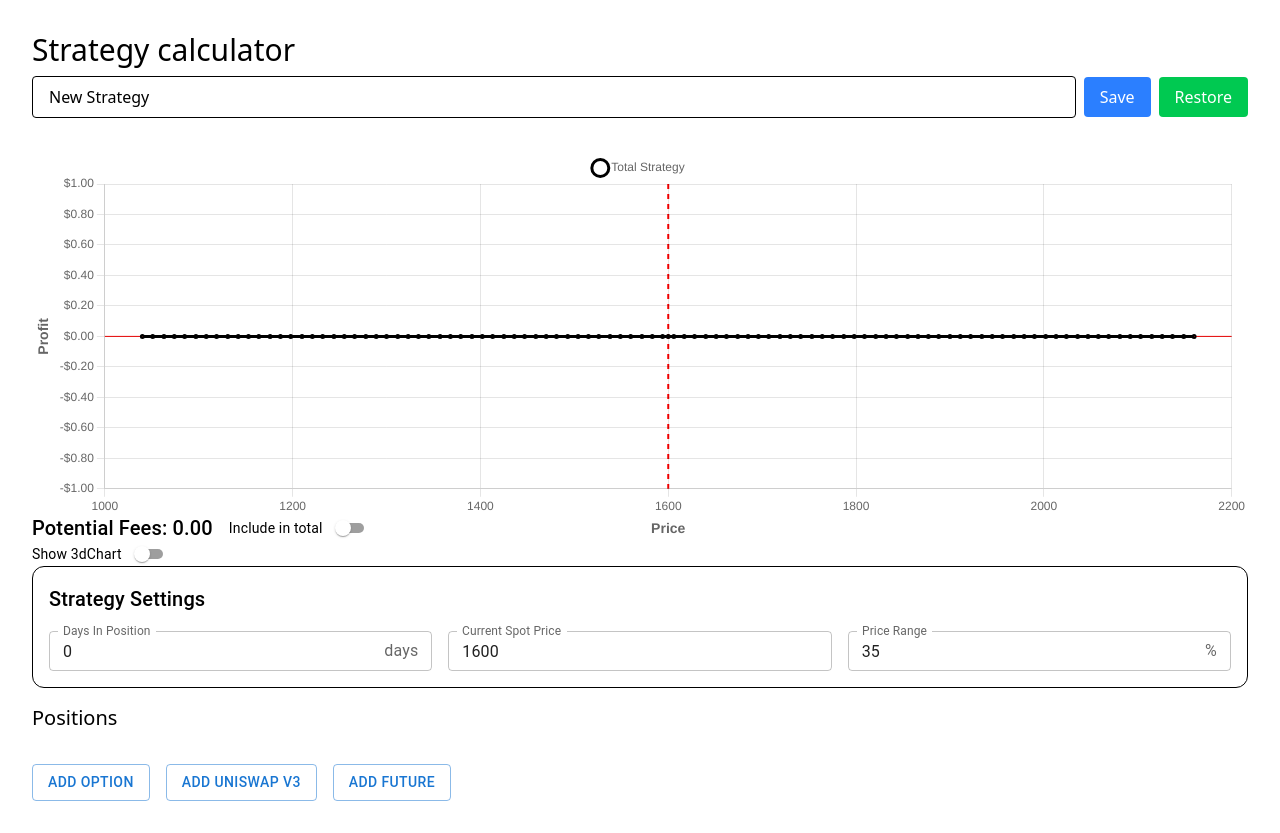
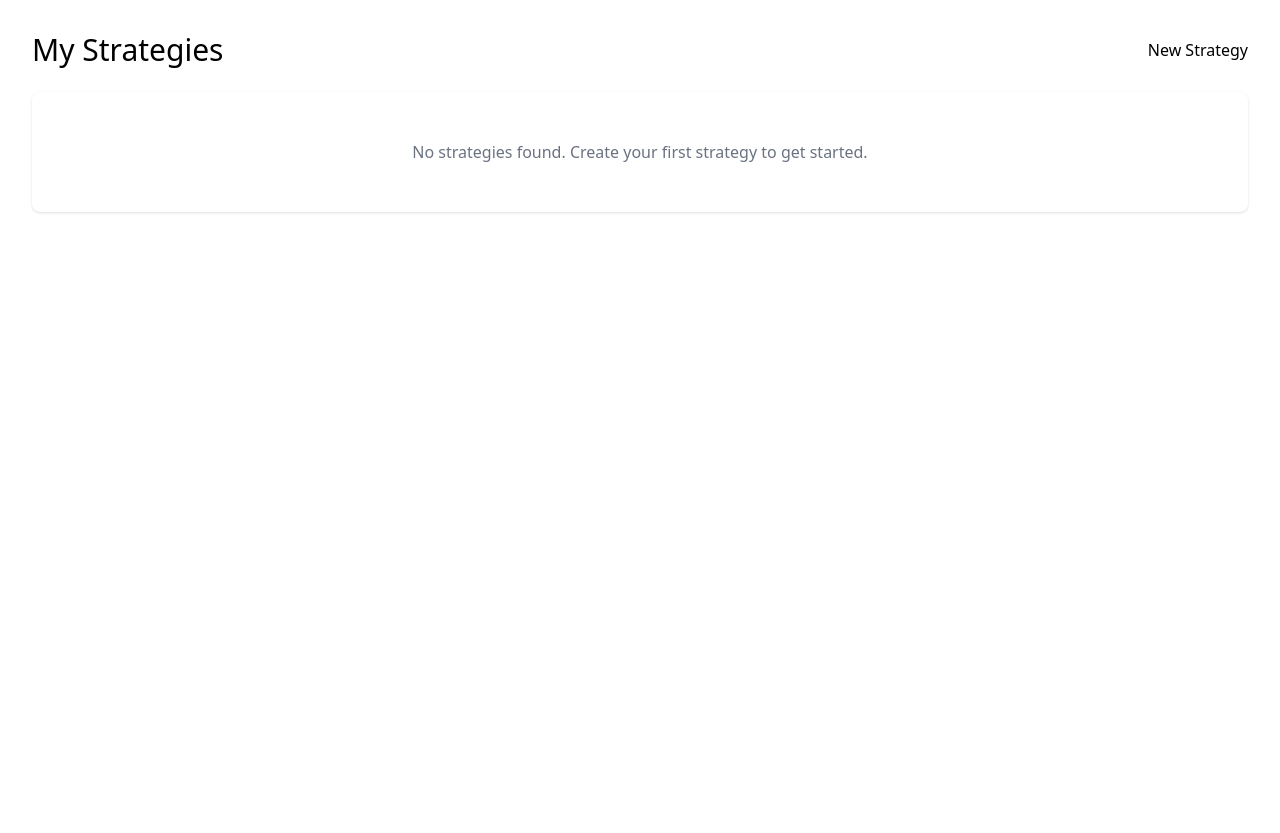
Before and after one commit to siemarell/lp-calculator, a React (Vite) app: page / in a window 1280 px wide. After the commit the page ends 800 px from the top, so only its background shows below. Built offline with nearby package versions, Linux system fonts and the light colour scheme.

Commit message:
strategies list

```diff
--- a/src/App.tsx
+++ b/src/App.tsx
@@ -1,13 +1,16 @@
 import { BrowserRouter as Router, Routes, Route } from 'react-router-dom';
 import { StrategyPage } from "src/pages/StrategyPage/StrategyPage";
+import { StrategiesListPage } from "src/pages/StrategiesListPage/StrategiesListPage";
 
 function App() {
   return (
     <Router>
       <div className="App">
         <Routes>
-          <Route path="/" element={<StrategyPage />} />
-          {/* Add more routes here as needed */}
+          <Route path="/" element={<StrategiesListPage />} />
+          <Route path="/strategies" element={<StrategiesListPage />} />
+          <Route path="/strategy/new" element={<StrategyPage />} />
+          <Route path="/strategy/:id" element={<StrategyPage />} />
         </Routes>
       </div>
     </Router>
--- /dev/null
+++ b/src/pages/StrategiesListPage/StrategiesListPage.tsx
@@ -0,0 +1,129 @@
+import { observer } from "mobx-react-lite";
+import { useNavigate } from "react-router-dom";
+import { useState, useEffect } from "react";
+import { PageRoot } from "src/components/PageRoot";
+import { H1 } from "src/components/H1";
+import { localStorageUtils, SavedStrategy } from "src/utils/localStorage";
+
+export const StrategiesListPage = observer(() => {
+  const navigate = useNavigate();
+  const [strategies, setStrategies] = useState<SavedStrategy[]>([]);
+  const [loading, setLoading] = useState(true);
+
+  useEffect(() => {
+    loadStrategies();
+  }, []);
+
+  const loadStrategies = () => {
+    setLoading(true);
+    try {
+      const savedStrategies = localStorageUtils.loadStrategies();
+      // Sort by last modified date (newest first)
+      const sortedStrategies = savedStrategies.sort(
+        (a, b) =>
+          new Date(b.lastModified).getTime() -
+          new Date(a.lastModified).getTime(),
+      );
+      setStrategies(sortedStrategies);
+    } catch (error) {
+      console.error("Failed to load strategies:", error);
+    } finally {
+      setLoading(false);
+    }
+  };
+
+  const handleNewStrategy = () => {
+    navigate("/strategy/new");
+  };
+
+  const handleStrategyClick = (id: string) => {
+    navigate(`/strategy/${id}`);
+  };
+
+  const handleDeleteStrategy = (
+    e: React.MouseEvent,
+    id: string,
+    name: string,
+  ) => {
+    e.stopPropagation();
+    if (window.confirm(`Are you sure you want to delete "${name}"?`)) {
+      localStorageUtils.deleteStrategy(id);
+      loadStrategies(); // Reload the list
+    }
+  };
+
+  const formatDate = (dateString: string) => {
+    const date = new Date(dateString);
+    return (
+      date.toLocaleDateString() +
+      " " +
+      date.toLocaleTimeString([], { hour: "2-digit", minute: "2-digit" })
+    );
+  };
+
+  if (loading) {
+    return (
+      <PageRoot className="flex flex-col gap-6">
+        <div className="flex items-center justify-between">
+          <H1>My Strategies</H1>
+          <button onClick={handleNewStrategy}>New Strategy</button>
+        </div>
+        <div className="flex items-center justify-center py-12">
+          <div className="text-gray-500">Loading strategies...</div>
+        </div>
+      </PageRoot>
+    );
+  }
+
+  return (
+    <PageRoot className="flex flex-col gap-6">
+      <div className="flex items-center justify-between">
+        <H1>My Strategies</H1>
+        <button onClick={handleNewStrategy}>New Strategy</button>
+      </div>
+
+      <div className="overflow-hidden rounded-lg bg-white shadow">
+        <ul className="divide-y divide-gray-200">
+          {strategies.length > 0 ? (
+            strategies.map((strategy) => (
+              <li key={strategy.id}>
+                <div className="block w-full px-6 py-4 hover:bg-gray-50">
+                  <div className="flex items-center justify-between">
+                    <button
+                      onClick={() => handleStrategyClick(strategy.id)}
+                      className="flex-1 text-left"
+                    >
+                      <div className="font-medium text-gray-900">
+                        {strategy.name}
+                      </div>
+                      <div className="text-sm text-gray-500">
+                        {strategy.positionsCount} position
+                        {strategy.positionsCount !== 1 ? "s" : ""} • Last
+                        modified {formatDate(strategy.lastModified)}
+                      </div>
+                    </button>
+                    <button
+                      onClick={(e) =>
+                        handleDeleteStrategy(e, strategy.id, strategy.name)
+                      }
+                      className="ml-4 rounded-full p-2 text-gray-400 transition-colors hover:bg-red-50 hover:text-red-500"
+                      title="Delete strategy"
+                    >
+                      Delete
+                    </button>
+                  </div>
+                </div>
+              </li>
+            ))
+          ) : (
+            <div className="px-6 py-12 text-center">
+              <p className="text-gray-500">
+                No strategies found. Create your first strategy to get started.
+              </p>
+            </div>
+          )}
+        </ul>
+      </div>
+    </PageRoot>
+  );
+});
--- a/src/pages/StrategyPage/StrategyPage.tsx
+++ b/src/pages/StrategyPage/StrategyPage.tsx
@@ -7,26 +7,23 @@ import { observer } from "mobx-react-lite";
 import { H1 } from "src/components/H1";
 import { StrategyControls } from "./components/StrategyControls";
 import { useEffect, useRef, useState } from "react";
-
-interface SavedStrategy {
-  name: string;
-  spotPrice: number;
-  daysInPosition: number;
-  priceRangePercent: number;
-  includeFeesInTotal: boolean;
-  show3dChart: boolean;
-  positions: ReturnType<Strategy["positions"][number]["toJson"]>[];
-  savedAt: string;
-  hiddenSeries: string[];
-}
+import { useParams, useNavigate } from "react-router-dom";
+import { localStorageUtils, SavedStrategy } from "src/utils/localStorage";
 
 interface StrategyPageProps {
   className?: string;
 }
 
 export const StrategyPage = observer((props: StrategyPageProps) => {
-  const [strategy, setStrategy] = useState(
-    new Strategy({
+  const { id } = useParams<{ id: string }>();
+  const navigate = useNavigate();
+  const [strategy, setStrategy] = useState<Strategy | null>(null);
+  const [loading, setLoading] = useState(true);
+
+  useEffect(() => {
+    if (id === "new") {
+      // Create a new strategy
+      const newStrategy = new Strategy({
         daysInPosition: 0,
         spotPrice: 1600,
         name: "New Strategy",
@@ -35,17 +32,107 @@ export const StrategyPage = observer((props: StrategyPageProps) => {
         includeFeesInTotal: false,
         hiddenSeries: new Set(),
         show3dChart: false,
-    }),
+      });
+      setStrategy(newStrategy);
+      setLoading(false);
+    } else if (id) {
+      // Load existing strategy
+      const loadedStrategy = localStorageUtils.loadStrategy(id);
+      if (loadedStrategy) {
+        setStrategy(loadedStrategy);
+      } else {
+        // Strategy not found, redirect to strategies list
+        navigate("/strategies");
+        return;
+      }
+      setLoading(false);
+    } else {
+      // No ID provided, create new strategy
+      const newStrategy = new Strategy({
+        daysInPosition: 0,
+        spotPrice: 1600,
+        name: "New Strategy",
+        positions: [],
+        priceRangePercent: 35,
+        includeFeesInTotal: false,
+        hiddenSeries: new Set(),
+        show3dChart: false,
+      });
+      setStrategy(newStrategy);
+      setLoading(false);
+    }
+  }, [id, navigate]);
+
+  useEffect(() => {
+    return () => {
+      if (strategy) {
+        strategy.dispose();
+      }
+    };
+  }, [strategy]);
+
+  const handleSave = () => {
+    if (!strategy) return;
+
+    if (!strategy.name.trim()) {
+      alert("Please enter a strategy name");
+      return;
+    }
+
+    if (id && id !== "new") {
+      // Update existing strategy
+      localStorageUtils.updateStrategy(id, strategy);
+    } else {
+      // Save new strategy
+      localStorageUtils.saveStrategy(strategy);
+      // Redirect to the new strategy's page
+      const savedStrategies = localStorageUtils.loadStrategies();
+      const savedStrategy = savedStrategies.find(
+        (s) => s.name === strategy.name,
       );
-  useEffect(() => {
-    return () => strategy.dispose();
-  }, [strategy]);
+      if (savedStrategy) {
+        navigate(`/strategy/${savedStrategy.id}`);
+      }
+    }
+  };
+
+  if (loading) {
+    return (
+      <PageRoot className={cn("flex flex-col gap-6", props.className)}>
+        <div className="flex items-center justify-center py-12">
+          <div className="text-gray-500">Loading strategy...</div>
+        </div>
+      </PageRoot>
+    );
+  }
+
+  if (!strategy) {
+    return (
+      <PageRoot className={cn("flex flex-col gap-6", props.className)}>
+        <div className="flex items-center justify-center py-12">
+          <div className="text-gray-500">Strategy not found</div>
+        </div>
+      </PageRoot>
+    );
+  }
 
   return (
     <PageRoot className={cn("flex flex-col gap-6", props.className)}>
       <div className="flex flex-col gap-2">
+        <div className="flex items-center gap-4">
+          <button
+            onClick={() => navigate("/strategies")}
+            className="flex items-center gap-2 bg-gray-500 hover:bg-gray-600"
+          >
+            Back to Strategies
+          </button>
           <H1>Strategy calculator</H1>
-        <StrategySaveRestore strategy={strategy} onRestore={setStrategy} />
+        </div>
+        <StrategySaveRestore
+          strategy={strategy}
+          onRestore={setStrategy}
+          onSave={handleSave}
+        />
       </div>
       <StrategyChart strategy={strategy} />
       {strategy.show3dChart && <StrategyChart3D strategy={strategy} />}
@@ -55,16 +142,21 @@ export const StrategyPage = observer((props: StrategyPageProps) => {
 });
 
 const StrategySaveRestore = observer(
-  (props: { strategy: Strategy; onRestore: (s: Strategy) => void }) => {
+  (props: {
+    strategy: Strategy;
+    onRestore: (s: Strategy) => void;
+    onSave: () => void;
+  }) => {
     const [isDropdownOpen, setIsDropdownOpen] = useState(false);
     const [savedStrategies, setSavedStrategies] = useState<SavedStrategy[]>([]);
     const dropdownRef = useRef<HTMLDivElement>(null);
 
     useEffect(() => {
-      const saved = localStorage.getItem("saved_strategies");
-      if (saved) {
-        setSavedStrategies(JSON.parse(saved));
-      }
+      const loadStrategies = () => {
+        const strategies = localStorageUtils.loadStrategies();
+        setSavedStrategies(strategies);
+      };
+      loadStrategies();
     }, []);
 
     useEffect(() => {
@@ -82,38 +174,18 @@ const StrategySaveRestore = observer(
         document.removeEventListener("mousedown", handleClickOutside);
     }, []);
 
-    const handleSave = () => {
-      if (!props.strategy.name.trim()) {
-        alert("Please enter a strategy name");
-        return;
-      }
-      const serialized = props.strategy.toJson();
+    const handleRestore = (strategyData: SavedStrategy) => {
+      const restoredStrategy = Strategy.fromJson(strategyData.data);
+      props.onRestore(restoredStrategy);
+      setIsDropdownOpen(false);
+    };
 
-      // Remove any existing strategy with the same name
-      const existingIndex = savedStrategies.findIndex(
-        (s) => s.name === props.strategy.name,
-      );
-      const updated = [...savedStrategies];
-      if (existingIndex >= 0) {
-        updated[existingIndex] = serialized;
-      } else {
-        updated.push(serialized);
-      }
-
-      localStorage.setItem("saved_strategies", JSON.stringify(updated));
+    const handleDelete = (strategyId: string) => {
+      localStorageUtils.deleteStrategy(strategyId);
+      const updated = savedStrategies.filter((s) => s.id !== strategyId);
       setSavedStrategies(updated);
     };
 
-    const handleRestore = (strategyData: SavedStrategy) => {
-      props.onRestore(Strategy.fromJson(strategyData));
-      setIsDropdownOpen(false);
-    };
-
-    const handleDelete = (strategyName: string) => {
-      const updated = savedStrategies.filter((s) => s.name !== strategyName);
-      localStorage.setItem("saved_strategies", JSON.stringify(updated));
-      setSavedStrategies(updated);
-    };
     return (
       <div className="flex items-center gap-2">
         <input
@@ -124,7 +196,7 @@ const StrategySaveRestore = observer(
           className="flex-1 rounded border px-4 py-2"
         />
         <button
-          onClick={handleSave}
+          onClick={props.onSave}
           className="cursor-pointer rounded bg-blue-500 px-4 py-2 text-white hover:bg-blue-600"
         >
           Save
@@ -134,7 +206,7 @@ const StrategySaveRestore = observer(
             onClick={() => setIsDropdownOpen(!isDropdownOpen)}
             className="cursor-pointer rounded bg-green-500 px-4 py-2 text-white hover:bg-green-600"
           >
-            Restore
+            Load Strategy
           </button>
           {isDropdownOpen && (
             <div className="absolute top-full right-0 z-10 mt-1 w-96 rounded border bg-white shadow-lg">
@@ -143,13 +215,13 @@ const StrategySaveRestore = observer(
                   <thead className="bg-gray-50">
                     <tr>
                       <th className="px-4 py-2 text-left">Name</th>
-                      <th className="px-4 py-2 text-left">Saved At</th>
+                      <th className="px-4 py-2 text-left">Last Modified</th>
                       <th className="px-4 py-2 text-right">Actions</th>
                     </tr>
                   </thead>
                   <tbody>
                     {savedStrategies.map((s) => (
-                      <tr key={s.name} className="border-t hover:bg-gray-50">
+                      <tr key={s.id} className="border-t hover:bg-gray-50">
                         <td className="px-4 py-2">
                           <button
                             onClick={() => handleRestore(s)}
@@ -159,11 +231,11 @@ const StrategySaveRestore = observer(
                           </button>
                         </td>
                         <td className="px-4 py-2 text-gray-600">
-                          {new Date(s.savedAt).toLocaleString()}
+                          {new Date(s.lastModified).toLocaleString()}
                         </td>
                         <td className="px-4 py-2 text-right">
                           <button
-                            onClick={() => handleDelete(s.name)}
+                            onClick={() => handleDelete(s.id)}
                             className="cursor-pointer text-red-500 hover:text-red-700"
                           >
                             Delete
--- /dev/null
+++ b/src/utils/localStorage.ts
@@ -0,0 +1,87 @@
+import { Strategy } from '../strategy/strategy';
+
+const STRATEGIES_STORAGE_KEY = 'saved_strategies';
+
+export interface SavedStrategy {
+  id: string;
+  name: string;
+  lastModified: string;
+  positionsCount: number;
+  data: ReturnType<Strategy['toJson']>;
+}
+
+export const localStorageUtils = {
+  saveStrategy: (strategy: Strategy): void => {
+    try {
+      const existingStrategies = localStorageUtils.loadStrategies();
+      const strategyData = strategy.toJson();
+      const savedStrategy: SavedStrategy = {
+        id: crypto.randomUUID(),
+        name: strategy.name,
+        lastModified: new Date().toISOString(),
+        positionsCount: strategy.positions.length,
+        data: strategyData,
+      };
+
+      existingStrategies.push(savedStrategy);
+      localStorage.setItem(STRATEGIES_STORAGE_KEY, JSON.stringify(existingStrategies));
+    } catch (error) {
+      console.error('Failed to save strategy to localStorage:', error);
+    }
+  },
+
+  loadStrategies: (): SavedStrategy[] => {
+    try {
+      const stored = localStorage.getItem(STRATEGIES_STORAGE_KEY);
+      return stored ? JSON.parse(stored) : [];
+    } catch (error) {
+      console.error('Failed to load strategies from localStorage:', error);
+      return [];
+    }
+  },
+
+  loadStrategy: (id: string): Strategy | null => {
+    try {
+      const strategies = localStorageUtils.loadStrategies();
+      const savedStrategy = strategies.find(s => s.id === id);
+      if (!savedStrategy) return null;
+
+      return Strategy.fromJson(savedStrategy.data);
+    } catch (error) {
+      console.error('Failed to load strategy from localStorage:', error);
+      return null;
+    }
+  },
+
+  deleteStrategy: (id: string): void => {
+    try {
+      const strategies = localStorageUtils.loadStrategies();
+      const filteredStrategies = strategies.filter(s => s.id !== id);
+      localStorage.setItem(STRATEGIES_STORAGE_KEY, JSON.stringify(filteredStrategies));
+    } catch (error) {
+      console.error('Failed to delete strategy from localStorage:', error);
+    }
+  },
+
+  updateStrategy: (id: string, strategy: Strategy): void => {
+    try {
+      const strategies = localStorageUtils.loadStrategies();
+      const strategyData = strategy.toJson();
+      const updatedStrategy: SavedStrategy = {
+        id,
+        name: strategy.name,
+        lastModified: new Date().toISOString(),
+        positionsCount: strategy.positions.length,
+        data: strategyData,
+      };
+
+      const index = strategies.findIndex(s => s.id === id);
+      if (index !== -1) {
+        strategies[index] = updatedStrategy;
+        localStorage.setItem(STRATEGIES_STORAGE_KEY, JSON.stringify(strategies));
+      }
+    } catch (error) {
+      console.error('Failed to update strategy in localStorage:', error);
+    }
+  },
+};
```
Also changed, not shown: src/components/Button.tsx (deleted, +0 -20 lines). Lines whose indentation alone changed are shown as unchanged.
